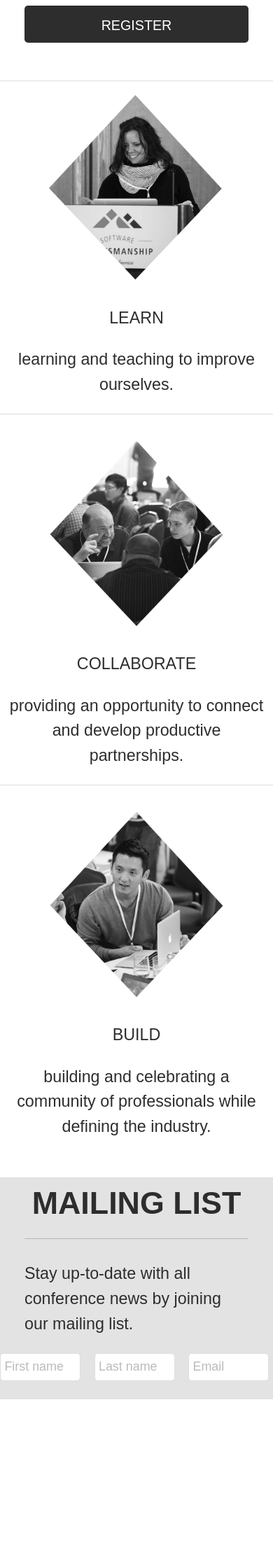
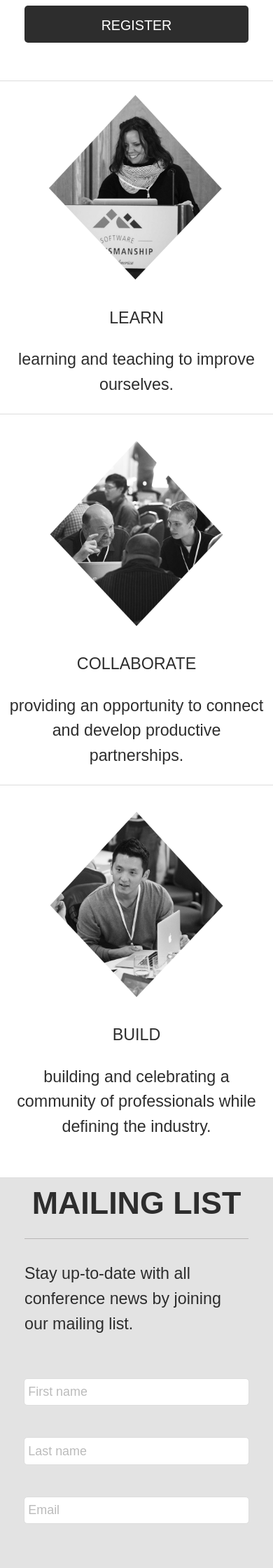
Before and after one commit to CassieShumway/scna, a Jekyll site: the page built from index.html, in a window 390 px wide. Shown: the part 1276-3516 px from the top of the page at 70% size. Built offline with Jekyll 4.4.1, drawn with Linux system fonts in a browser that asks for light colours; before the commit the page ends 3275 px from its top, so only the background shows below that.

Commit message:
make inputs on homepage responsive

```diff
--- a/css/main.css
+++ b/css/main.css
@@ -39,7 +39,7 @@ hr {
 
 .divider-short { width: 30px;}
 
-@media (max-width: 600px) {
+@media (max-width: 900px) {
   .divider-short {display: none; }
 }
 
@@ -175,9 +175,7 @@ li {
   z-index: 100;
 }
 
-@media (max-width: 600px) {
-  .hero-image { padding: 3em 0; }
-}
+@media (max-width: 600px) { .hero-image { padding: 3em 0; } }
 
 /* =================================
   HOMEPAGE - SCNA INTRO
@@ -216,7 +214,10 @@ form {
   font-family: "omnes-pro", sans-serif;
   font-size: 1em;
   font-weight: 500;
+  margin: 0 auto;
+  margin-top: 4em;
   text-align: left;
+
 }
 
 input[type="email"],
@@ -247,6 +248,23 @@ textarea {
 ::-moz-placeholder { color: #bbb; }
 :-ms-input-placeholder { color: #bbb; }
 
+@media (max-width: 900px) {
+  form {
+    display: inline-block;
+    margin-top: 2em;
+    width: 100%;
+    max-width: 340px;
+  }
+
+  .input-column {
+    float: none;
+    margin-left: 0;
+    margin-bottom: 2em;
+    padding: 0 .5em;
+    width: 100%;
+  }
+}
+
 /* =================================
   WRAPPER
    ============================== */
@@ -264,9 +282,7 @@ textarea {
   max-width: 320px;
 }
 
-@media (max-width: 900px) {
-  .wrapper { width: 100%; }
-}
+@media (max-width: 900px) { .wrapper { width: 100%; } }
 
 /* =================================
   IMAGES
@@ -322,15 +338,13 @@ img {
 @media (max-width: 900px) {
   .column {
     float: none;
-    margin-left: none;
+    margin-left: 0;
     width: 100%;
   }
 
   .third {
     border-bottom: 1px solid #ddd;
     margin-bottom: 2em;
-    margin-left: 0;
-    width: 100%;
   }
 
   .third:last-child { border-bottom: none; }
@@ -345,7 +359,10 @@ img {
   UTILITIES
    ============================== */
 
-
+.center {
+  margin: 0 auto;
+  text-align: center;
+}
 
 /* =================================
   CLEAR FIX
--- a/index.html
+++ b/index.html
@@ -51,7 +51,6 @@ layout: default
       <hr>
       <p>Stay up-to-date with all conference news by joining our mailing list.</p>
     </div>
-
     <form>
   		<div class="input-column">
   			<input type="text" name="firstname" placeholder="First name" />
```
